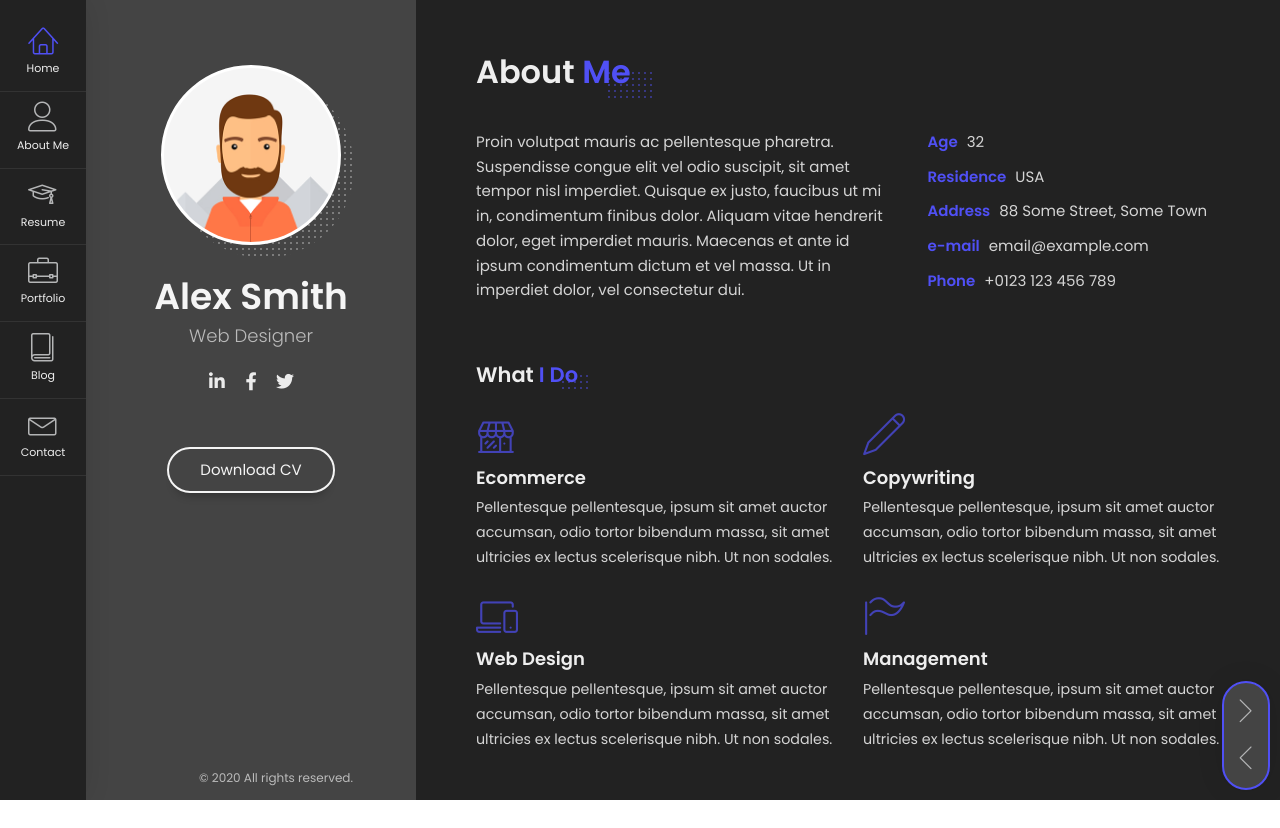
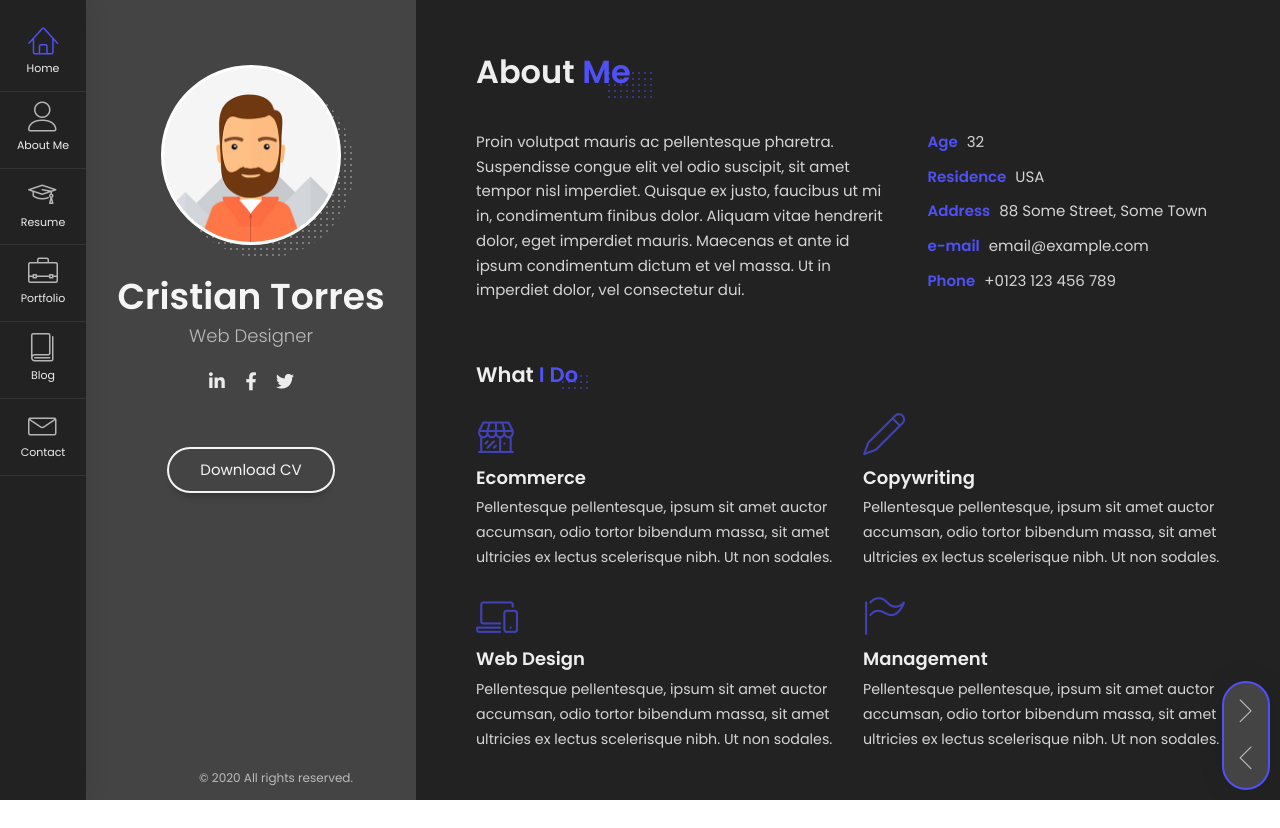
Before and after one commit to cristiantorresf/cv, a plain HTML site: page index.html in a window 1280 px wide. Shown: the top 828 px of the page. Drawn offline with nearby package versions, Linux system fonts and the light colour scheme.

Commit message:
added number

```diff
--- a/index.html
+++ b/index.html
@@ -45,7 +45,7 @@
                     <img src="img/main_photo.jpg" alt="Alex Smith">
                 </div>
                 <div class="header-titles">
-                    <h2>Alex Smith</h2>
+                    <h2>Cristian Torres</h2>
                     <h4>Web Designer</h4>
                 </div>
             </div>
```
